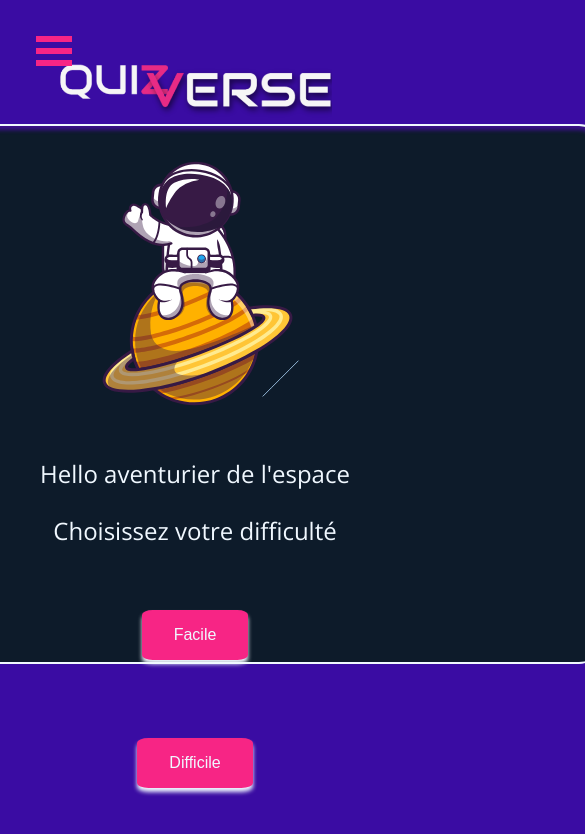
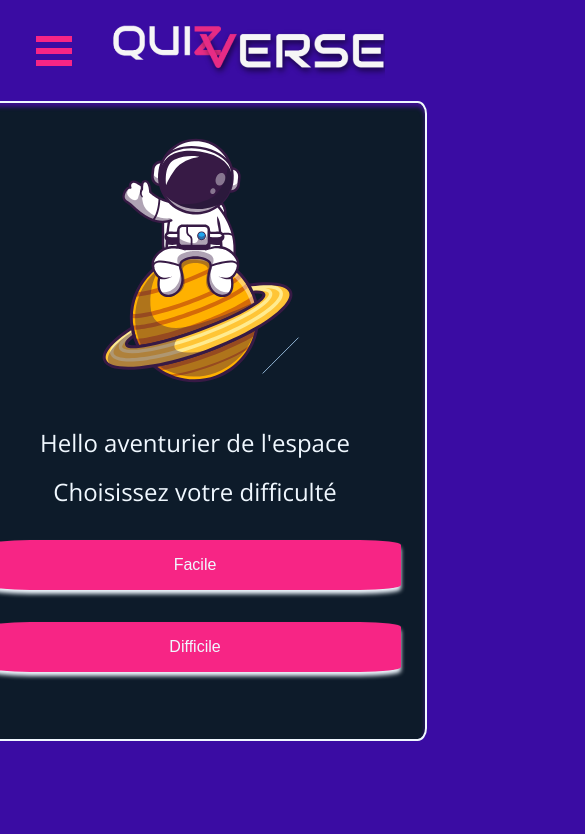
Before and after one commit to WildCodeSchool/2022-09-JS-RemoteFR-LesCrewStillants-P2-Team-Whale, a React (Vite) app in the folder frontend/: page /quiz in a window 390 px wide. Shown: the top 834 px of the page, 585 px wide, since content can reach past the window. Built offline with nearby package versions, Linux system fonts and the light colour scheme.

Commit message:
Fix css QuizQuestion for mobile

```diff
--- a/frontend/src/assets/css/Quiz.css
+++ b/frontend/src/assets/css/Quiz.css
@@ -19,15 +19,17 @@ body {
 /* QuizVerse logo */
 .logo {
   margin: auto;
-  margin-top: 15%;
+  margin-top: 5%;
+  margin-left: 7rem;
+  margin-bottom: 1rem;
   width: 70%;
 }
 
 /* Quiz container style */
 .quizContainer {
   background-color: var(--backgroundContainerQuizColor);
-  width: 50rem;
-  height: 540px;
+  width: 29rem;
+  height: 40rem;
   padding: 2%;
   margin: 1%;
   box-sizing: border-box;
@@ -47,6 +49,7 @@ body {
   color: var(--paragraphQuizColor);
   text-align: center;
   font-size: var(--paragrapheQuizSize);
+  margin: 1rem;
 }
 
 /* Buttons
@@ -66,7 +69,7 @@ body {
   padding: var(--buttonQuizPadding);
   text-align: center;
   font-size: var(--buttonQuizTextSize);
-  margin: 5% auto;
+  margin: 1rem;
   cursor: pointer;
   box-shadow: var(--buttonQuizBoxShadow);
   border-radius: var(--buttonQuizBorderRadius);
@@ -127,7 +130,6 @@ body {
     padding: var(--buttonQuizPadding);
     text-align: center;
     font-size: var(--buttonQuizTextSize);
-    margin: 5%;
     cursor: pointer;
     border-radius: var(--buttonQuizBorderRadius);
     text-align: center;
--- a/frontend/src/components/Quiz/QuizQuestion.css
+++ b/frontend/src/components/Quiz/QuizQuestion.css
@@ -82,9 +82,10 @@
 
 .buttonScoreContainer {
   display: flex;
-  flex-direction: column;
+  flex-direction: row;
   justify-content: center;
   align-items: center;
+  margin-top: 3rem;
 }
 
 /* Button style */
@@ -95,7 +96,7 @@
   padding: var(--buttonScorePadding);
   text-align: center;
   font-size: var(--buttonScoreTextSize);
-  margin: 5%;
+  margin-left: 1rem;
   cursor: pointer;
   box-shadow: var(--buttonScoreBoxShadow);
   border-radius: var(--buttonScoreBorderRadius);
@@ -118,7 +119,6 @@
   padding: var(--buttonSubmitPadding);
   text-align: center;
   font-size: var(--buttonSubmitTextSiz);
-  margin: 5%;
   cursor: pointer;
   box-shadow: var(--buttonSubmitBoxShadow);
   border-radius: var(--buttonSubmitBorderRadius);
@@ -142,11 +142,15 @@
 .inputName {
   font-size: var(--inputTextSize);
   font-weight: bold;
+  height: 2rem;
+  border-radius: 0.25rem;
   margin: 5% 0, 5%;
   border: none;
   border-bottom: 1px solid var(--textButtonQuizColor);
   background-color: var(--inputNameBackgroundColor);
   color: var(--inputNameTextColor);
+  padding-left: 1rem;
+  margin-top: 1rem;
 }
 
 @media screen and (min-width: 700px) {
@@ -177,3 +181,9 @@ answerSubmit {
   color: var(--buttonSubmitHoverBackgroundColor);
   font-size: 0.9rem;
 }
+
+.inputClass {
+  display: flex;
+  flex-direction: column;
+  align-items: center;
+}
--- a/frontend/src/components/Quiz/QuizQuestion.jsx
+++ b/frontend/src/components/Quiz/QuizQuestion.jsx
@@ -111,12 +111,14 @@ export default function QuizQuestion({ difficulty }) {
           <p className="score">Your score</p>
           <p className="score">{score} / 10</p>
           <p>Almost there !</p>
+          <div className="inputClass">
             <input
               onChange={handleChange}
               className="inputName"
               type="text"
               placeholder="Your name"
             />
+          </div>
           <div className="buttonScoreContainer">
             <button
               type="submit"
@@ -130,7 +132,7 @@ export default function QuizQuestion({ difficulty }) {
             </button>
             <ToastContainer />
             <button type="submit" className="buttonScore">
-              Recommencer
+              Retry
             </button>
           </div>
         </>
```
Lines whose indentation alone changed are shown as unchanged.
